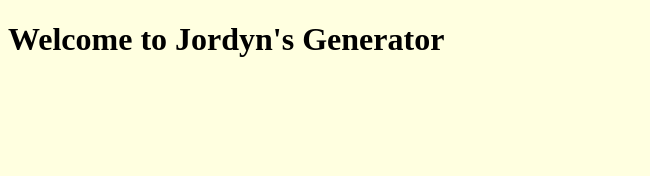
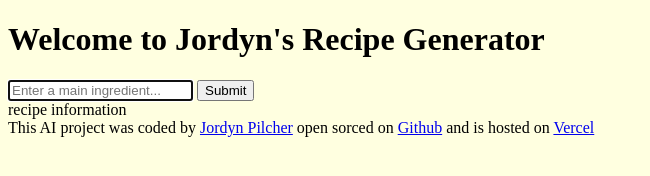
Before and after one commit to jordynnnnnnn/generator, a plain HTML site: page index.html in a window 1280 px wide. Shown: the whole page, without its empty margins (0-650 px from the left). Drawn offline with Linux system fonts and the light colour scheme.

Commit message:
added basic HTML structure

```diff
--- a/index.html
+++ b/index.html
@@ -7,8 +7,30 @@
     <title>Document</title>
   </head>
   <body>
-    <h1>Welcome to Jordyn's Generator</h1>
+    <h1>Welcome to Jordyn's Recipe Generator</h1>
 
+    <form>
+      <input type="text" placeholder="Enter a main ingredient..." autofocus />
+      <input type="submit" />
+    </form>
+    <div>recipe information</div>
+
+    <footer>
+      This AI project was coded by
+      <a href="https://github.com/jordynnnnnnn" target="_blank"
+        >Jordyn Pilcher</a
+      >
+      open sorced on
+      <a href="https://github.com/jordynnnnnnn/generator" target="_blank"
+        >Github</a
+      >
+      and is hosted on
+      <a
+        href="https://generator-pg2ukn954-jordynnnnnnns-projects.vercel.app/"
+        target="_blank"
+        >Vercel</a
+      >
+    </footer>
     <script src="src/index.js"></script>
   </body>
 </html>
```
